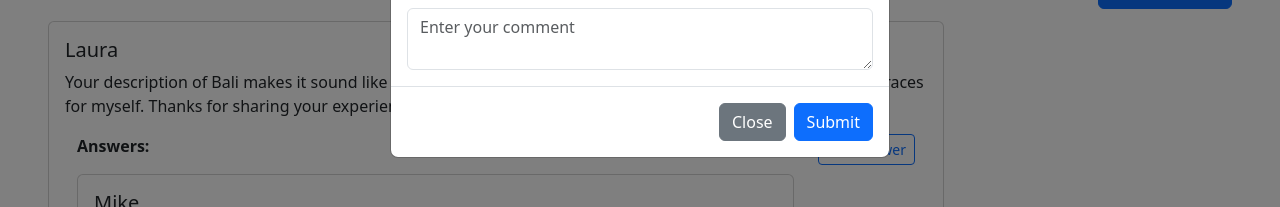
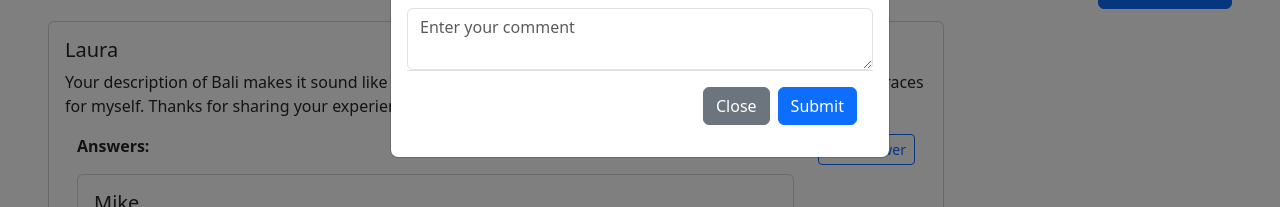
Before and after one commit to filiptomanec/blog, a React (Create React App) app: page /post/0 in a window 1280 px wide. Both pictures are taken after a click on the button "Add Comment". Shown: the part 865-1072 px from the top of the page. Built offline with nearby package versions, Linux system fonts and the light colour scheme.

Commit message:
Add form validation

```diff
--- a/src/components/CommentModal.tsx
+++ b/src/components/CommentModal.tsx
@@ -8,14 +8,23 @@ import { CommentContext } from "../contexts/CommentContext";
 export default function CommentModal({ postId }: { postId: number }) {
   const { modalProps, closeModal, comments, setComments } =
     useContext(CommentContext);
+  const [validated, setValidated] = useState(false);
   const [newComment, setNewComment] = useState({
     postId,
     author: "",
     text: "",
   });
 
-  const handleSubmit = (event: React.FormEvent) => {
+  const handleSubmit = (event: React.FormEvent<HTMLFormElement>) => {
     event.preventDefault();
+    const form = event.currentTarget as HTMLFormElement;
+
+    // Check if form is valid
+    if (!form.checkValidity()) {
+      setValidated(true);
+      return;
+    }
+
     if (modalProps.type === "comment") {
       // set comment
       setComments((comments) => [
@@ -29,18 +38,23 @@ export default function CommentModal({ postId }: { postId: number }) {
       );
       if (currentComment) {
         const newAnswer = { author: newComment.author, text: newComment.text };
-        setComments((comments) => [
-          ...comments.filter((comment) => comment.id !== modalProps.commentId),
-          {
-            ...currentComment,
-            answers: currentComment.answers
-              ? [...currentComment.answers, newAnswer]
+        setComments((comments) =>
+          comments.map((comment) => {
+            if (comment.id === modalProps.commentId) {
+              return {
+                ...comment,
+                answers: comment.answers
+                  ? [...comment.answers, newAnswer]
                   : [newAnswer],
-          },
-        ]);
+              };
+            }
+            return comment;
+          }),
+        );
       }
     }
     setNewComment({ postId, author: "", text: "" });
+    setValidated(false);
     closeModal();
   };
 
@@ -52,11 +66,12 @@ export default function CommentModal({ postId }: { postId: number }) {
         </Modal.Title>
       </Modal.Header>
       <Modal.Body>
-        <Form onSubmit={handleSubmit}>
+        <Form noValidate validated={validated} onSubmit={handleSubmit}>
           <Form.Group controlId="author">
             <Form.Label>Author</Form.Label>
             <Form.Control
               type="text"
+              required
               value={newComment.author}
               onChange={(e) =>
                 setNewComment({ ...newComment, author: e.target.value })
@@ -69,6 +84,7 @@ export default function CommentModal({ postId }: { postId: number }) {
             <Form.Label>Comment</Form.Label>
             <Form.Control
               as="textarea"
+              required
               value={newComment.text}
               onChange={(e) =>
                 setNewComment({ ...newComment, text: e.target.value })
@@ -76,16 +92,16 @@ export default function CommentModal({ postId }: { postId: number }) {
               placeholder={`Enter your ${modalProps.type}`}
             />
           </Form.Group>
-        </Form>
-      </Modal.Body>
           <Modal.Footer>
             <Button variant="secondary" onClick={closeModal}>
               Close
             </Button>
-        <Button variant="primary" type="submit" onClick={handleSubmit}>
+            <Button variant="primary" type="submit">
               Submit
             </Button>
           </Modal.Footer>
+        </Form>
+      </Modal.Body>
     </Modal>
   );
 }
```
Lines whose indentation alone changed are shown as unchanged.
